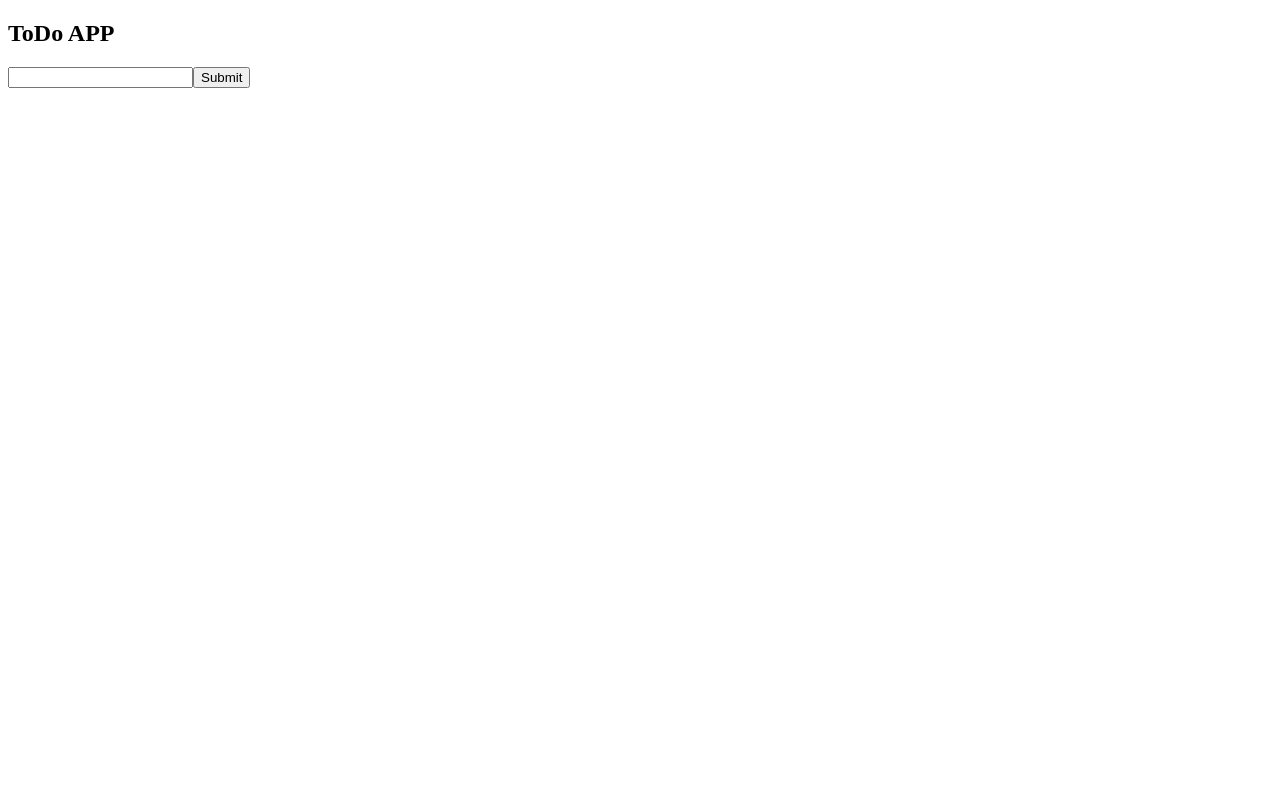
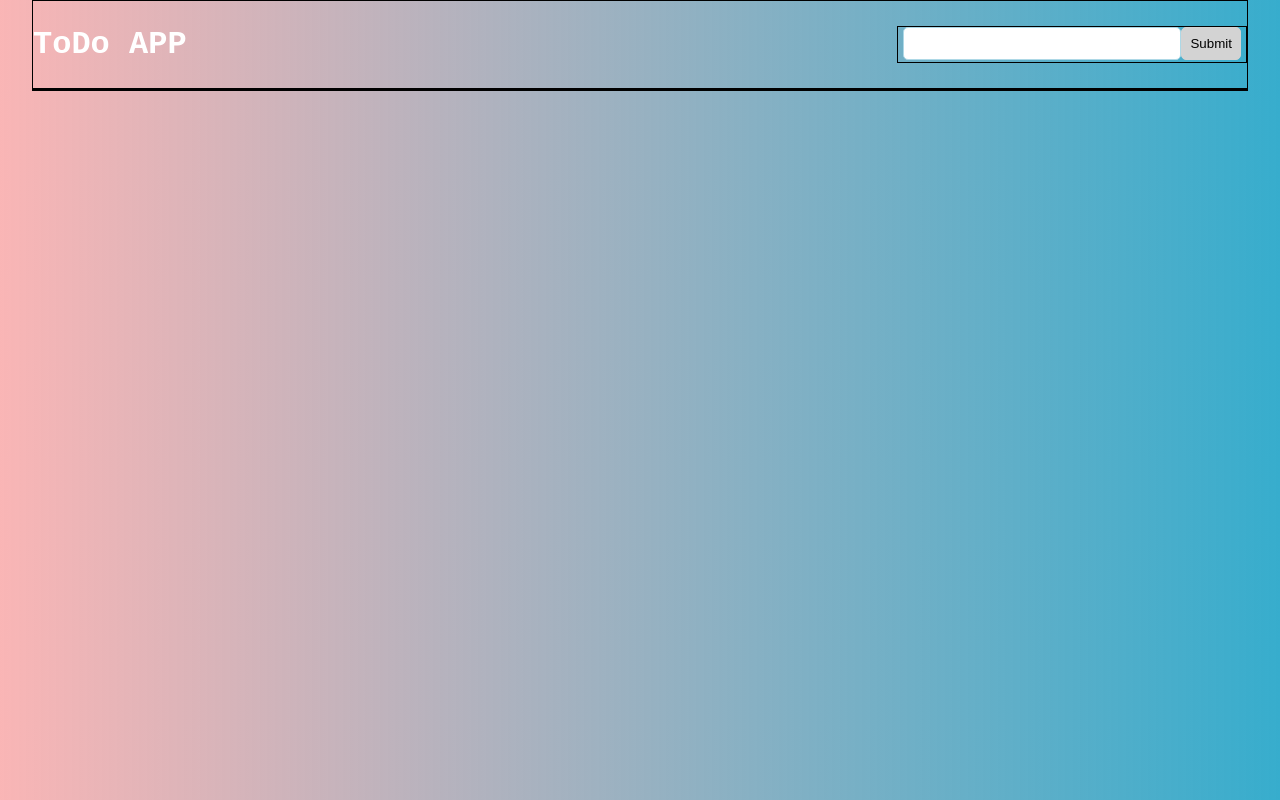
Before and after one commit to Krystioz/TODO-APP, a plain HTML site: page index.html in a window 1280 px wide. Drawn offline with Linux system fonts and the light colour scheme.

Commit message:
basic styling

```diff
--- a/index.html
+++ b/index.html
@@ -4,6 +4,7 @@
         <meta charset="UTF-8" />
         <meta http-equiv="X-UA-Compatible" content="IE=edge" />
         <meta name="viewport" content="width=device-width, initial-scale=1.0" />
+        <link rel="stylesheet" href="./styles.css">
         <title>ToDo APP</title>
     </head>
     <body>
@@ -18,5 +19,6 @@
             </div>
         </div>
         <div class="container"><div class="to-do-items"></div></div>
+        <script src="./script.js"></script>
     </body>
 </html>
--- a/styles.css
+++ b/styles.css
@@ -0,0 +1,70 @@
+* {
+    box-sizing: border-box;
+    padding: 0;
+    margin: 0;
+}
+
+body {
+    font-family: monospace;
+    background-image: linear-gradient(to right, #e225, #37adcd);
+    color: rgb(255, 255, 255);
+}
+
+.container {
+    border: 1px solid black;
+    width: 95%;
+    margin: auto;
+}
+
+.nav {
+    display: flex;
+    justify-content: space-between;
+    flex-wrap: wrap;
+    width: 100%;
+    margin: 25px 0;
+}
+
+.nav h2 {
+    font-size: 2rem;
+}
+
+.user-input {
+    border: 1px solid black;
+    width: 350px;
+    text-align: center;
+}
+
+.user-input input {
+    width: 80%;
+    outline: none;
+    padding: 8px;
+    border: 1px solid lightblue;
+    border-radius: 5px;
+}
+
+.user-input input:focus {
+    box-shadow: 0 0 5px #e22865;
+    border: 1px solid #e22865;
+}
+
+.user-input button {
+    cursor: pointer;
+    padding: 8px;
+    width: fit-content;
+    transition: 1s;
+    outline: none;
+    background-color: lightgray;
+    border: 1px solid lightgray;
+    border-radius: 5px;
+}
+
+.user-input button:hover {
+    background-color: transparent;
+    color: white;
+    border: none;
+}
+
+.to-do-items{
+    width: 500px;
+    margin: auto;
+}
```
